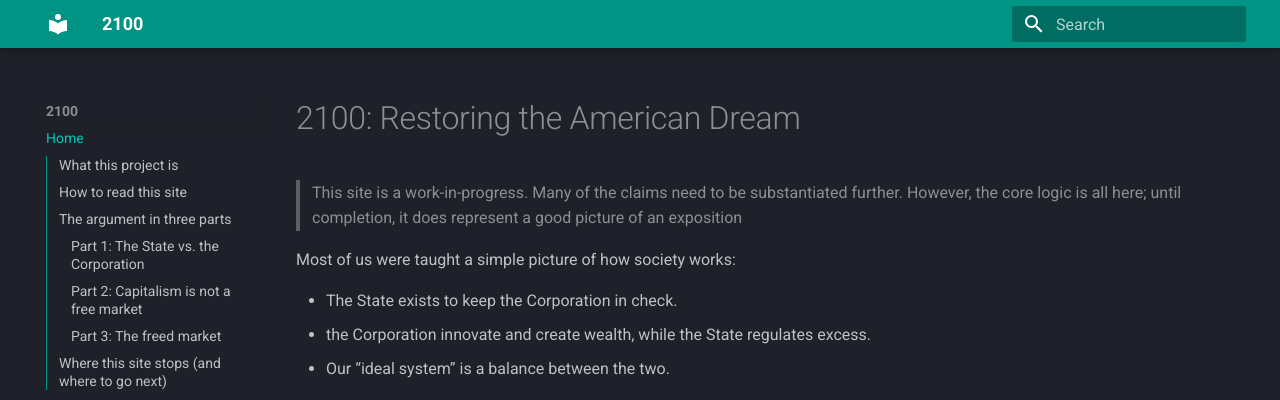
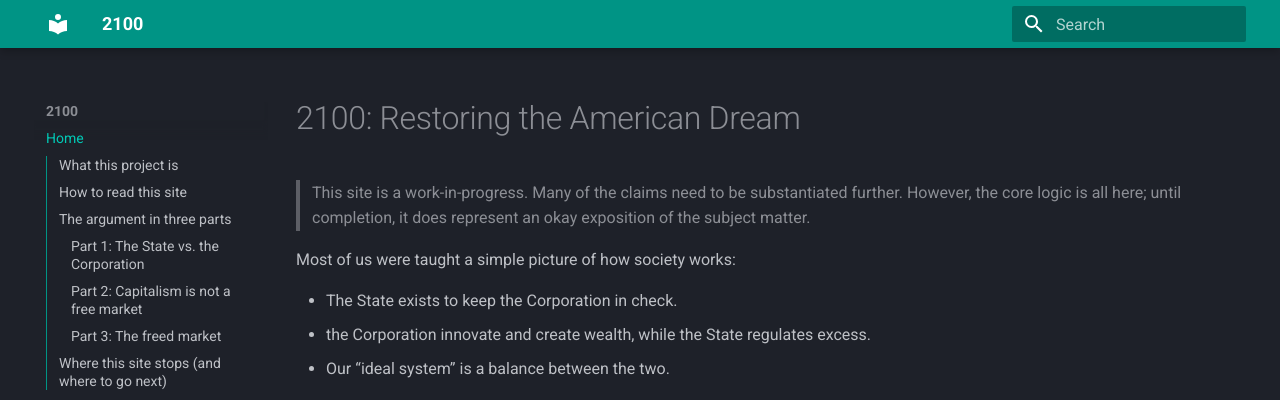
Before and after one commit to LucasVance/2100, an MkDocs documentation site: the page built from docs/index.md, in a window 1280 px wide and 900 px high. Shown: the top 400 px of the window. Built offline with MkDocs 1.6.1 and Material for MkDocs 9.7.7, drawn with Linux system fonts in a browser that asks for light colours.

```diff
--- a/docs/index.md
+++ b/docs/index.md
@@ -1,6 +1,6 @@
 # 2100: Restoring the American Dream
 
-> This site is a work-in-progress. Many of the claims need to be substantiated further. However, the core logic is all here; until completion, it does represent a good picture of an exposition
+> This site is a work-in-progress. Many of the claims need to be substantiated further. However, the core logic is all here; until completion, it does represent an okay exposition of the subject matter.
 
 Most of us were taught a simple picture of how society works:
 
```
